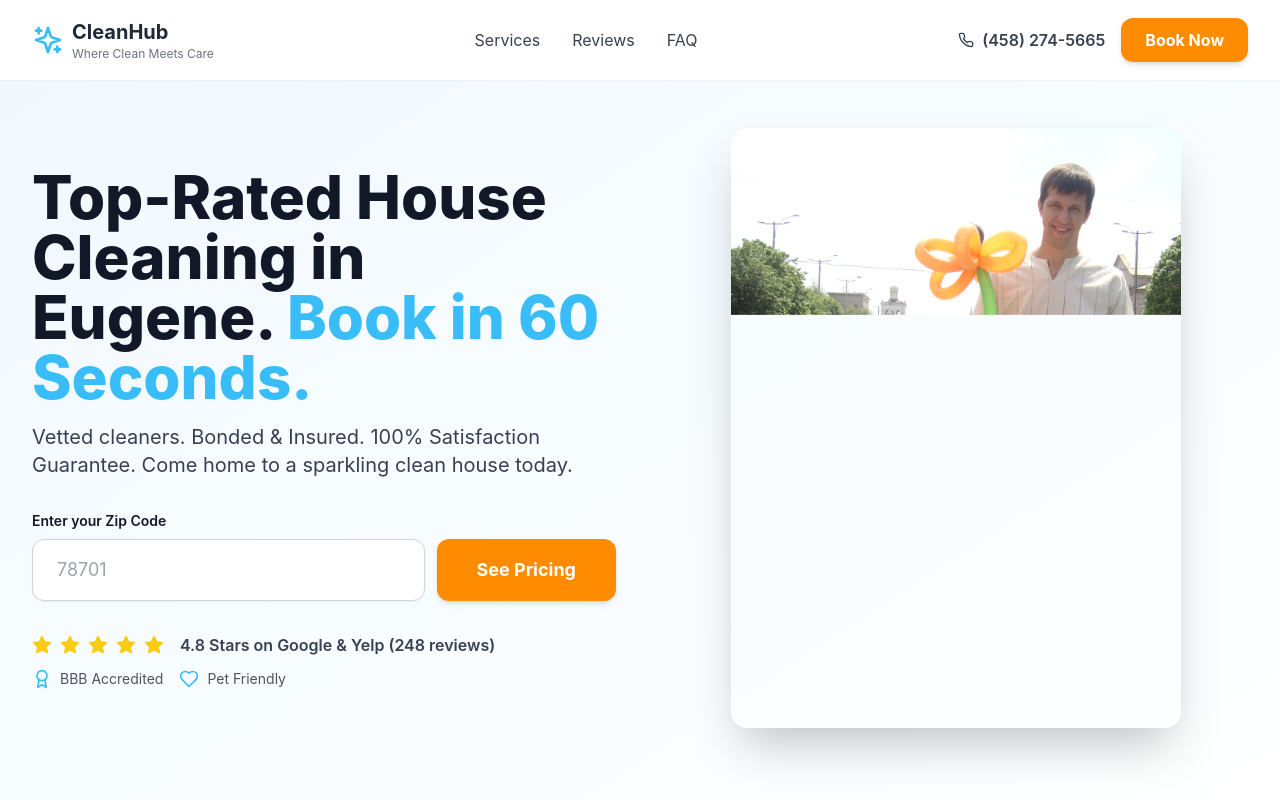
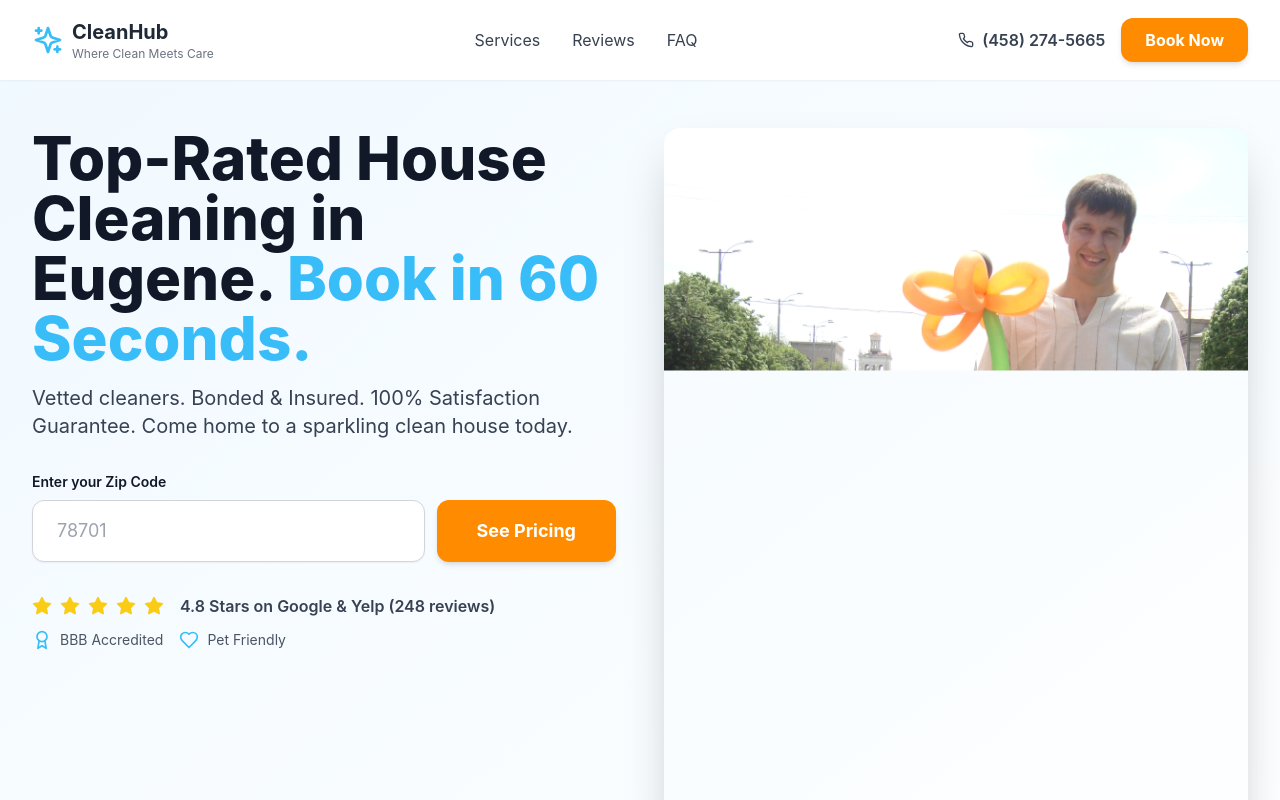
Before and after one commit to mail365x-sys/temp-cleaning-test, a React (Vite) app: page / in a window 1280 px wide. Shown: the top 800 px of the page. Built offline with nearby package versions, Linux system fonts and the light colour scheme.

Commit message:
Updated Hero.tsx

```diff
--- a/src/components/Hero.tsx
+++ b/src/components/Hero.tsx
@@ -13,7 +13,7 @@ export default function Hero() {
   return (
     <section className="pt-24 lg:pt-32 pb-16 lg:pb-24 bg-gradient-to-br from-sky-50 to-white">
       <div className="max-w-7xl mx-auto px-4 sm:px-6 lg:px-8">
-        <div className="grid lg:grid-cols-2 gap-12 items-center">
+        <div className="grid lg:grid-cols-2 gap-12 items-start">
           <div className="space-y-8">
             <div className="space-y-4">
               <h1 className="text-4xl sm:text-5xl lg:text-6xl font-extrabold text-gray-900 leading-tight">
@@ -68,12 +68,11 @@ export default function Hero() {
             </div>
           </div>
 
-          <div className="relative flex justify-center items-center">
+          <div className="relative w-full">
             <img
               src="/dsc06294.jpg"
               alt="Professional cleaner at work"
-              className="rounded-2xl shadow-2xl max-w-full h-auto object-contain"
-              style={{ maxHeight: '600px' }}
+              className="rounded-2xl shadow-2xl w-full h-auto"
             />
           </div>
         </div>
```
